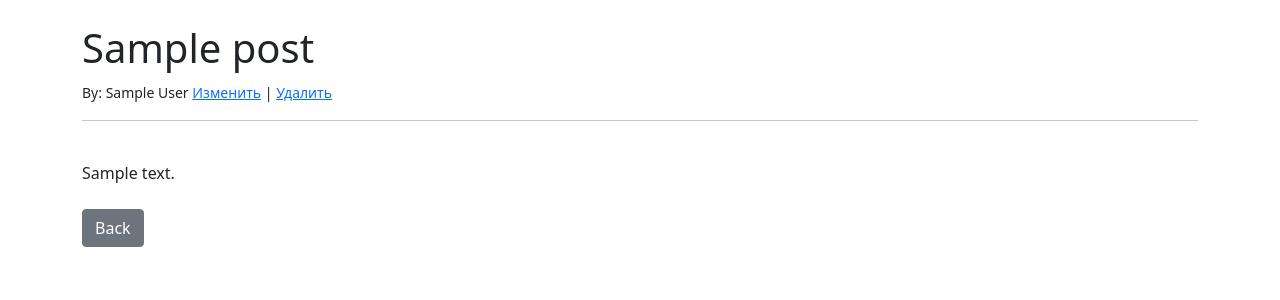
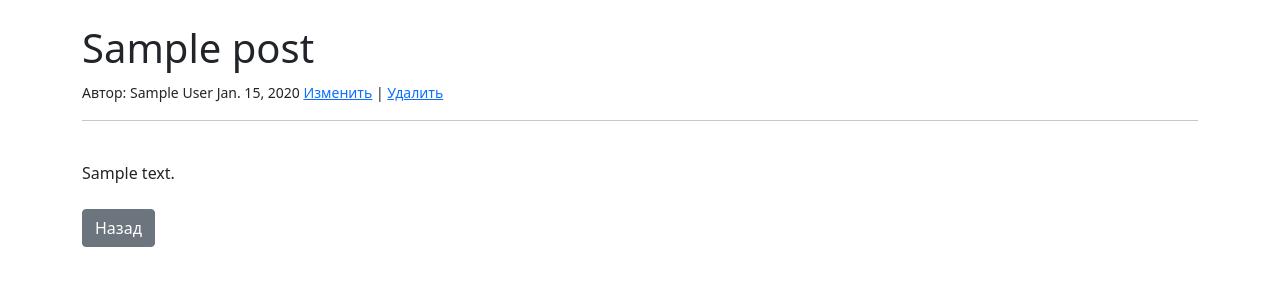
Before and after one commit to zxbuzzy/simplenewsblog, a Django app: page /article/1 in a window 1280 px wide. Shown: the part 56-356 px from the top of the page. Run offline with Django 3.2, Linux system fonts and the light colour scheme; tables that the repository leaves empty hold one stand-in row (values such as "Sample post").

Commit message:
В модели поста добавлено поле с датой

```diff
--- a/simplenewsblog/theblog/models.py
+++ b/simplenewsblog/theblog/models.py
@@ -1,12 +1,14 @@
 from django.db import models
 from django.contrib.auth.models import User
 from django.urls import reverse
+from datetime import datetime,date
 
 class Post(models.Model):
     title = models.CharField(max_length=255)
     title_tag = models.CharField(max_length=255)
     author = models.ForeignKey(User, on_delete=models.CASCADE)
     body = models.TextField()
+    post_date = models.DateField(auto_now_add=True)
 
     def __str__(self):
         return self.title + ' | ' + str(self.author)
--- a/simplenewsblog/theblog/templates/article_details.html
+++ b/simplenewsblog/theblog/templates/article_details.html
@@ -5,13 +5,13 @@
 {% block content %}
 
 <h1>{{post.title}}</h1>
-<small>By: {{post.author.first_name}} {{post.author.last_name}} <a href="{% url 'edit-post' post.pk %}">Изменить</a> | <a href="{% url 'delete-post' post.pk %}">Удалить</a></small>
+<small>Автор: {{post.author.first_name}} {{post.author.last_name}} {{ post.post_date }} <a href="{% url 'edit-post' post.pk %}">Изменить</a> | <a href="{% url 'delete-post' post.pk %}">Удалить</a></small>
 <br />
 <hr />
 <br />
 {{post.body}}
 <br />
 <br />
-<a href="{% url 'home' %}" class="btn btn-secondary">Back</a>
+<a href="{% url 'home' %}" class="btn btn-secondary">Назад</a>
 
 {% endblock %}
--- a/simplenewsblog/theblog/templates/home.html
+++ b/simplenewsblog/theblog/templates/home.html
@@ -7,7 +7,7 @@
   {% for post in object_list %}
   <li>
     <a href="{% url 'article-detail' post.pk %}">{{post.title}}</a> -
-    {{post.author.first_name}} {{post.author.last_name}} - <a href="{% url 'edit-post' post.pk %}">Изменить</a> | <a href="{% url 'delete-post' post.pk %}">Удалить</a><br />
+    {{post.author.first_name}} {{post.author.last_name}} {{ post.post_date }} - <a href="{% url 'edit-post' post.pk %}">Изменить</a> | <a href="{% url 'delete-post' post.pk %}">Удалить</a><br />
     {{post.body}}
   </li>
   {% endfor %}
--- a/simplenewsblog/theblog/views.py
+++ b/simplenewsblog/theblog/views.py
@@ -8,7 +8,7 @@ from django.urls import reverse_lazy
 class HomeView(ListView):
     model = Post
     template_name = 'home.html'
-    ordering = ['-id']
+    ordering = ['-post_date']
 
 
 class ArticleDetatilView(DetailView):
```
Also changed, not shown: simplenewsblog/theblog/migrations/0003_auto_20210722_2003.py (added).
